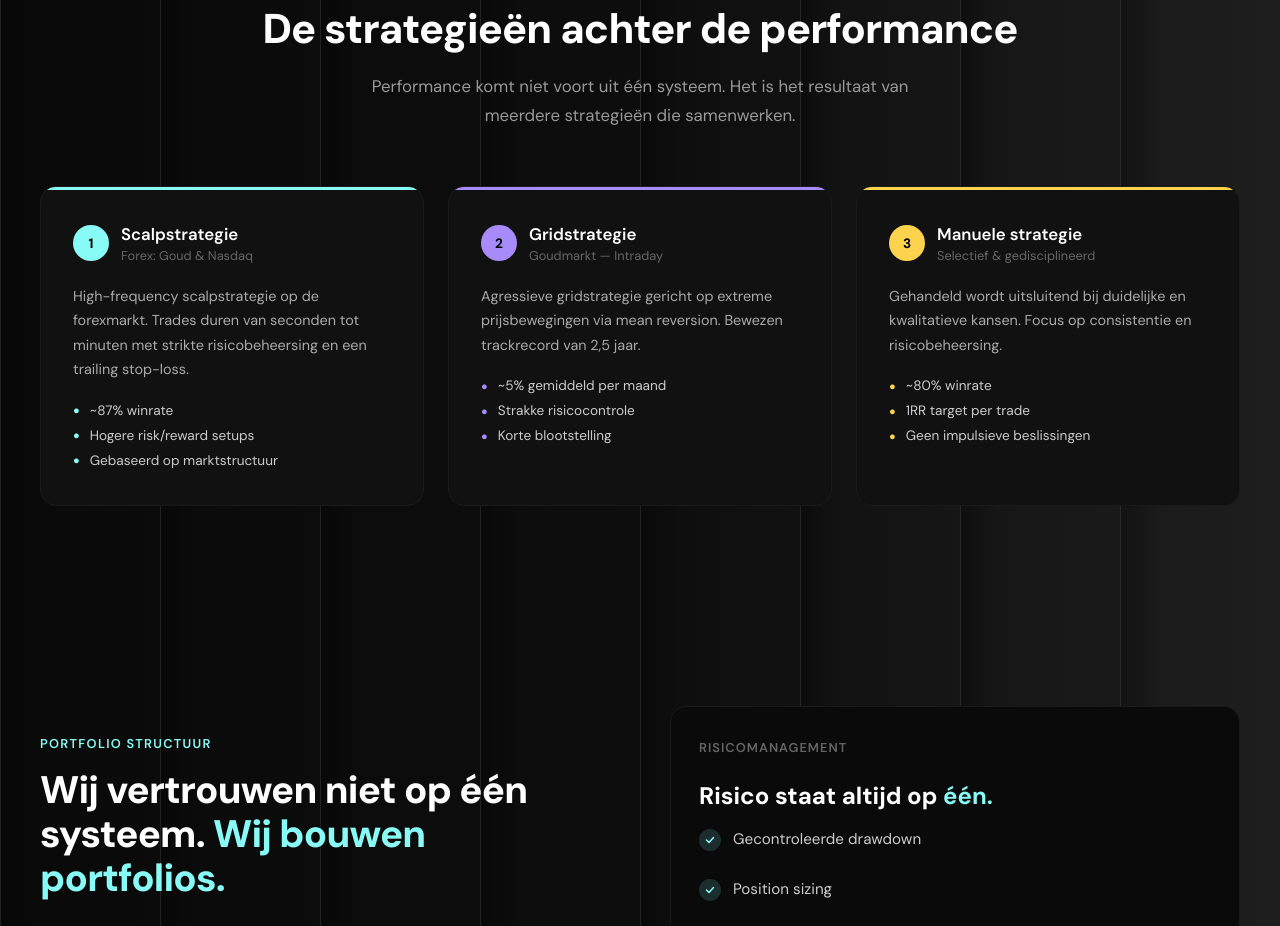
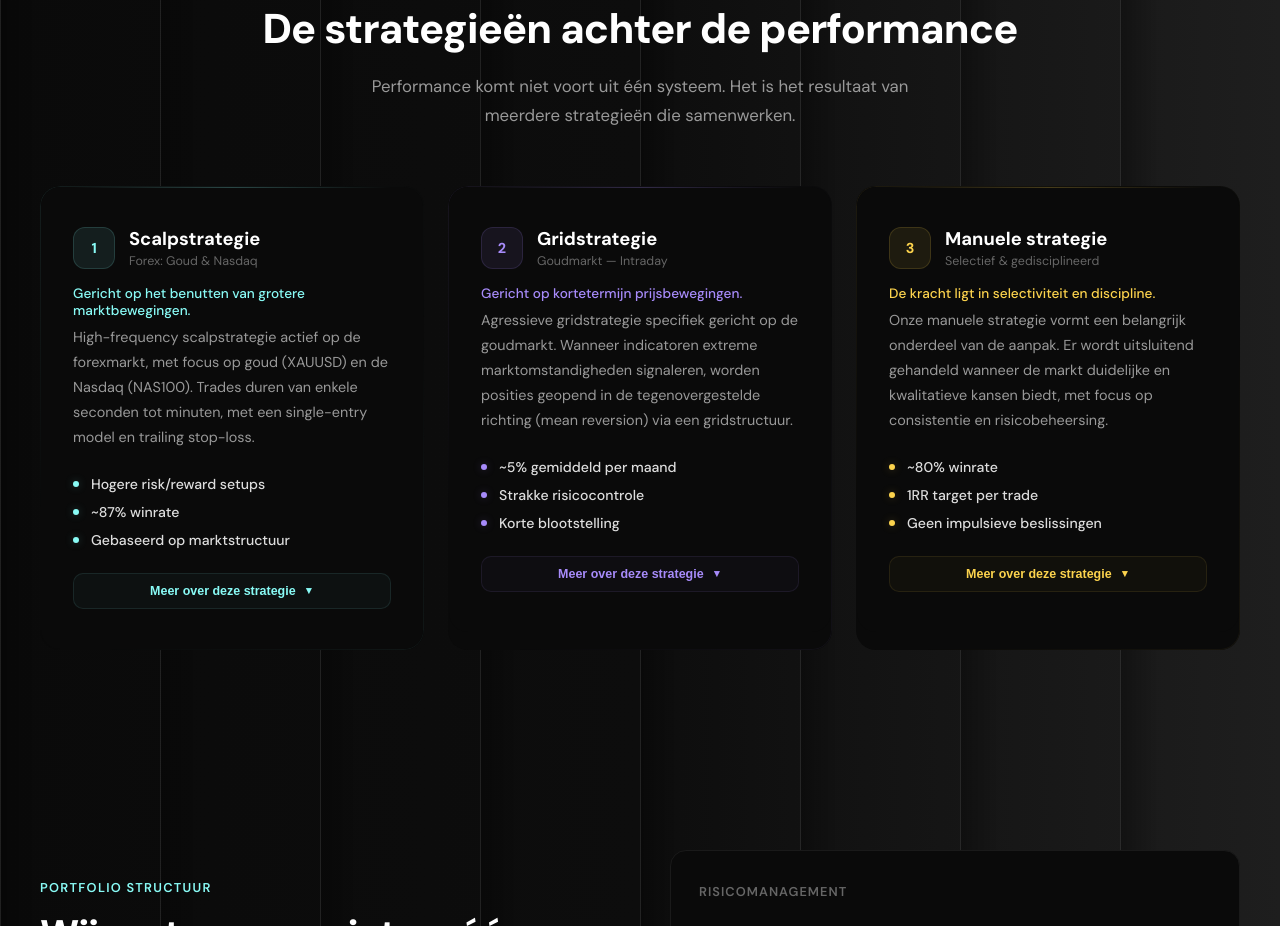
Before and after one commit to z2yn2d9mpb-cpu/TP-Investing, a Next.js app: page / in a window 1280 px wide. Shown: the part 2980-3906 px from the top of the page. Built offline with nearby package versions, Linux system fonts and the light colour scheme.

Commit message:
Update page.jsx

```diff
--- a/app/page.jsx
+++ b/app/page.jsx
@@ -86,17 +86,18 @@ function FaqItem({ q, a }) {
   )
 }
 
-/* ─── Strategy Card ─── */
-function StrategyCard({ num, title, subtitle, desc, points, color, delay = 0 }) {
+/* ─── Strategy Card (expanded with glow border) ─── */
+function StrategyCard({ num, title, subtitle, tagline, desc, details, points, color, delay = 0 }) {
   const [ref, visible] = useInView(0.15)
+  const [expanded, setExpanded] = useState(false)
+  const glowId = `glow-${num}`
   return (
     <div
       ref={ref}
       style={{
-        background: "#111",
-        border: "1px solid #1a1a1a",
-        borderRadius: 16,
-        padding: "36px 32px",
+        background: "#0a0a0a",
+        borderRadius: 20,
+        padding: 1,
         opacity: visible ? 1 : 0,
         transform: visible ? "translateY(0)" : "translateY(30px)",
         transition: `opacity 0.7s ${delay}ms cubic-bezier(.23,1,.32,1), transform 0.7s ${delay}ms cubic-bezier(.23,1,.32,1)`,
@@ -104,30 +105,86 @@ function StrategyCard({ num, title, subtitle, desc, points, color, delay = 0 })
         overflow: "hidden",
       }}
     >
-      <div style={{ position: "absolute", top: 0, left: 0, right: 0, height: 3, background: color }} />
-      <div style={{ display: "flex", alignItems: "center", gap: 12, marginBottom: 20 }}>
-        <span
-          style={{
-            width: 36, height: 36, borderRadius: "50%", background: color,
+      {/* Animated glow border */}
+      <style>{`
+        @keyframes ${glowId} {
+          0%, 100% { opacity: 0.25; }
+          50% { opacity: 0.6; }
+        }
+      `}</style>
+      <div style={{
+        position: "absolute", inset: 0, borderRadius: 20, padding: 1, pointerEvents: "none",
+        background: `linear-gradient(135deg, ${color}30, transparent 40%, transparent 60%, ${color}20)`,
+        animation: `${glowId} 4s ease-in-out infinite`,
+        WebkitMask: "linear-gradient(#fff 0 0) content-box, linear-gradient(#fff 0 0)",
+        WebkitMaskComposite: "xor",
+        maskComposite: "exclude",
+      }} />
+      <div style={{
+        position: "absolute", top: -60, right: -60, width: 180, height: 180, borderRadius: "50%",
+        background: `radial-gradient(circle, ${color}08 0%, transparent 70%)`,
+        filter: "blur(40px)", pointerEvents: "none",
+      }} />
+
+      <div style={{ background: "#0a0a0a", borderRadius: 19, padding: "40px 32px", position: "relative" }}>
+        {/* Top accent line */}
+        <div style={{ position: "absolute", top: 0, left: 32, right: 32, height: 1, background: `linear-gradient(90deg, transparent, ${color}40, transparent)` }} />
+
+        {/* Header */}
+        <div style={{ display: "flex", alignItems: "center", gap: 14, marginBottom: 10 }}>
+          <span style={{
+            width: 42, height: 42, borderRadius: 12, background: `${color}15`, border: `1px solid ${color}25`,
             display: "flex", alignItems: "center", justifyContent: "center",
-            fontSize: "0.85rem", fontWeight: 700, color: "#000",
-          }}
-        >
+            fontSize: "0.9rem", fontWeight: 700, color: color,
+          }}>
             {num}
           </span>
           <div>
-          <div style={{ fontWeight: 600, color: "#fff", fontSize: "1.05rem" }}>{title}</div>
-          <div style={{ color: "#666", fontSize: "0.8rem", marginTop: 2 }}>{subtitle}</div>
+            <div style={{ fontWeight: 700, color: "#fff", fontSize: "1.15rem" }}>{title}</div>
+            <div style={{ color: "#666", fontSize: "0.78rem", marginTop: 2 }}>{subtitle}</div>
           </div>
         </div>
-      <p style={{ color: "#aaa", fontSize: "0.9rem", lineHeight: 1.7, marginBottom: 20 }}>{desc}</p>
-      <div style={{ display: "flex", flexDirection: "column", gap: 8 }}>
+
+        {/* Tagline */}
+        <p style={{ color, fontSize: "0.85rem", fontWeight: 500, marginBottom: 6, marginTop: 16 }}>{tagline}</p>
+
+        {/* Description */}
+        <p style={{ color: "#999", fontSize: "0.9rem", lineHeight: 1.75, marginBottom: 24 }}>{desc}</p>
+
+        {/* Key points */}
+        <div style={{ display: "flex", flexDirection: "column", gap: 10, marginBottom: 24 }}>
           {points.map((p, i) => (
-          <div key={i} style={{ display: "flex", alignItems: "center", gap: 10 }}>
-            <span style={{ color, fontSize: "0.7rem" }}>●</span>
-            <span style={{ color: "#ccc", fontSize: "0.85rem" }}>{p}</span>
+            <div key={i} style={{ display: "flex", alignItems: "center", gap: 12 }}>
+              <span style={{
+                width: 6, height: 6, borderRadius: "50%", background: color,
+                boxShadow: `0 0 8px ${color}40`, flexShrink: 0,
+              }} />
+              <span style={{ color: "#ddd", fontSize: "0.88rem", fontWeight: 500 }}>{p}</span>
             </div>
           ))}
+        </div>
+
+        {/* Expand toggle */}
+        <button onClick={() => setExpanded(!expanded)} style={{
+          background: `${color}08`, border: `1px solid ${color}18`, borderRadius: 10,
+          padding: "10px 18px", cursor: "pointer", width: "100%",
+          display: "flex", alignItems: "center", justifyContent: "center", gap: 8,
+          color: color, fontSize: "0.78rem", fontWeight: 600,
+          transition: "all 0.3s",
+        }}>
+          {expanded ? "Minder tonen" : "Meer over deze strategie"}
+          <span style={{ transition: "transform 0.3s", transform: expanded ? "rotate(180deg)" : "rotate(0deg)", fontSize: "0.65rem" }}>▼</span>
+        </button>
+
+        {/* Expandable details */}
+        <div style={{
+          maxHeight: expanded ? 600 : 0, overflow: "hidden",
+          transition: "max-height 0.6s cubic-bezier(.23,1,.32,1)",
+        }}>
+          <div style={{ paddingTop: 20, borderTop: `1px solid ${color}12`, marginTop: 16 }}>
+            <p style={{ color: "#888", fontSize: "0.88rem", lineHeight: 1.8 }}>{details}</p>
+          </div>
+        </div>
       </div>
     </div>
   )
@@ -814,15 +871,21 @@ export default function HomePage() {
 
           <div className="strategy-grid">
             <StrategyCard num="1" title="Scalpstrategie" subtitle="Forex: Goud & Nasdaq"
-              desc="High-frequency scalpstrategie op de forexmarkt. Trades duren van seconden tot minuten met strikte risicobeheersing en een trailing stop-loss."
-              points={["~87% winrate", "Hogere risk/reward setups", "Gebaseerd op marktstructuur"]}
+              tagline="Gericht op het benutten van grotere marktbewegingen."
+              desc="High-frequency scalpstrategie actief op de forexmarkt, met focus op goud (XAUUSD) en de Nasdaq (NAS100). Trades duren van enkele seconden tot minuten, met een single-entry model en trailing stop-loss."
+              details="Instappen gebeurt op het moment dat belangrijke key levels worden doorbroken, met als uitgangspunt dat deze doorbraak leidt tot een sterke breakout-beweging. Elke trade heeft één instapmoment gecombineerd met een vooraf bepaalde stop-loss. De trailing stop-loss zorgt ervoor dat winsten efficiënt worden veiliggesteld. Historisch behaalt deze strategie een winrate van circa 87%, dankzij snelle executie, strikte risicobeheersing en dynamisch afdekken van winstposities."
+              points={["Hogere risk/reward setups", "~87% winrate", "Gebaseerd op marktstructuur"]}
               color={ACCENT} delay={0}/>
             <StrategyCard num="2" title="Gridstrategie" subtitle="Goudmarkt — Intraday"
-              desc="Agressieve gridstrategie gericht op extreme prijsbewegingen via mean reversion. Bewezen trackrecord van 2,5 jaar."
+              tagline="Gericht op kortetermijn prijsbewegingen."
+              desc="Agressieve gridstrategie specifiek gericht op de goudmarkt. Wanneer indicatoren extreme marktomstandigheden signaleren, worden posities geopend in de tegenovergestelde richting (mean reversion) via een gridstructuur."
+              details="Meerdere posities worden gefaseerd opgebouwd bij overextensies in de markt. Door systematisch in te spelen op deze bewegingen, gecombineerd met position scaling, worden consistente rendementen gegenereerd — ook in volatiele omstandigheden. De strategie heeft een bewezen trackrecord van 2,5 jaar en realiseert gemiddeld circa 5% rendement per maand."
               points={["~5% gemiddeld per maand", "Strakke risicocontrole", "Korte blootstelling"]}
               color="#A78BFA" delay={100}/>
             <StrategyCard num="3" title="Manuele strategie" subtitle="Selectief & gedisciplineerd"
-              desc="Gehandeld wordt uitsluitend bij duidelijke en kwalitatieve kansen. Focus op consistentie en risicobeheersing."
+              tagline="De kracht ligt in selectiviteit en discipline."
+              desc="Onze manuele strategie vormt een belangrijk onderdeel van de aanpak. Er wordt uitsluitend gehandeld wanneer de markt duidelijke en kwalitatieve kansen biedt, met focus op consistentie en risicobeheersing."
+              details="De activiteit verschilt per periode — er zijn fases met weinig setups en periodes met meerdere kansen kort achter elkaar. Gemiddeld wordt gewerkt met een winrate van circa 80%, met een target van 1RR per trade. Iedere trade wordt genomen volgens een vaste structuur, zonder impulsieve beslissingen."
               points={["~80% winrate", "1RR target per trade", "Geen impulsieve beslissingen"]}
               color="#FCD34D" delay={200}/>
           </div>
```
Lines whose indentation alone changed are shown as unchanged.
